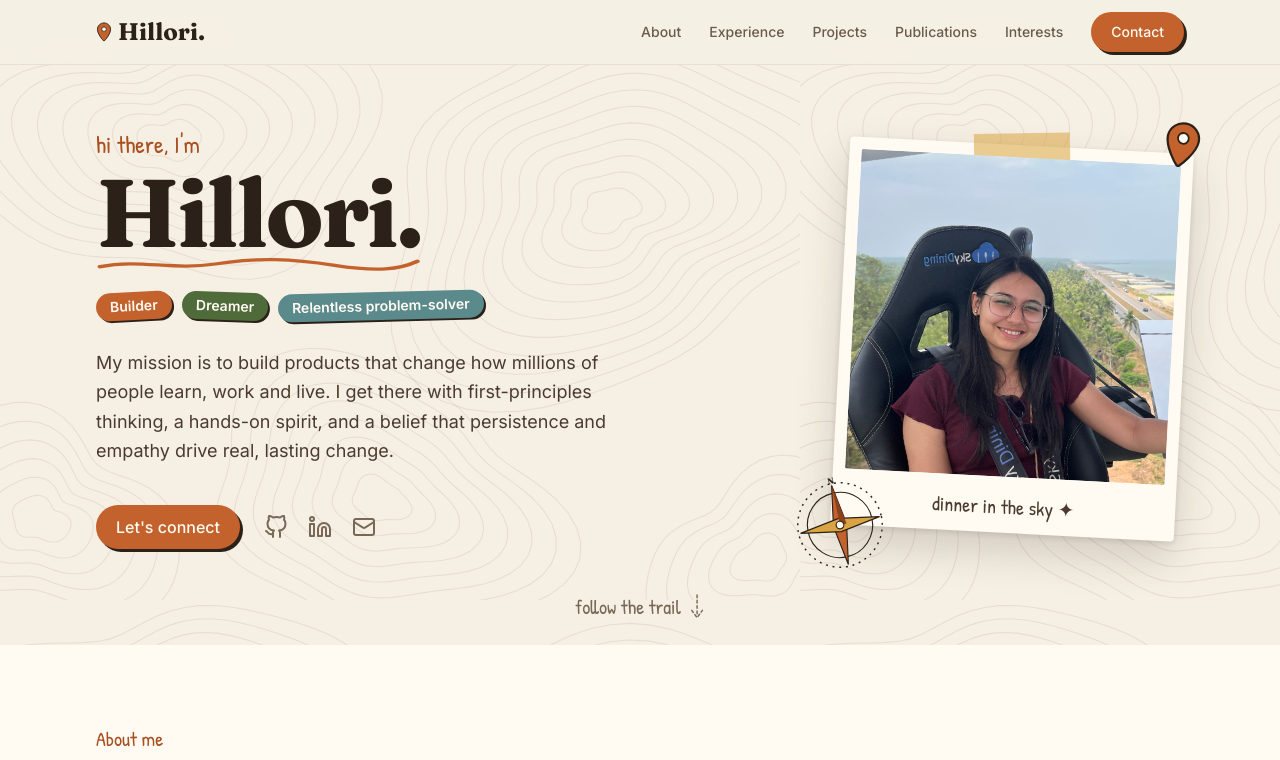
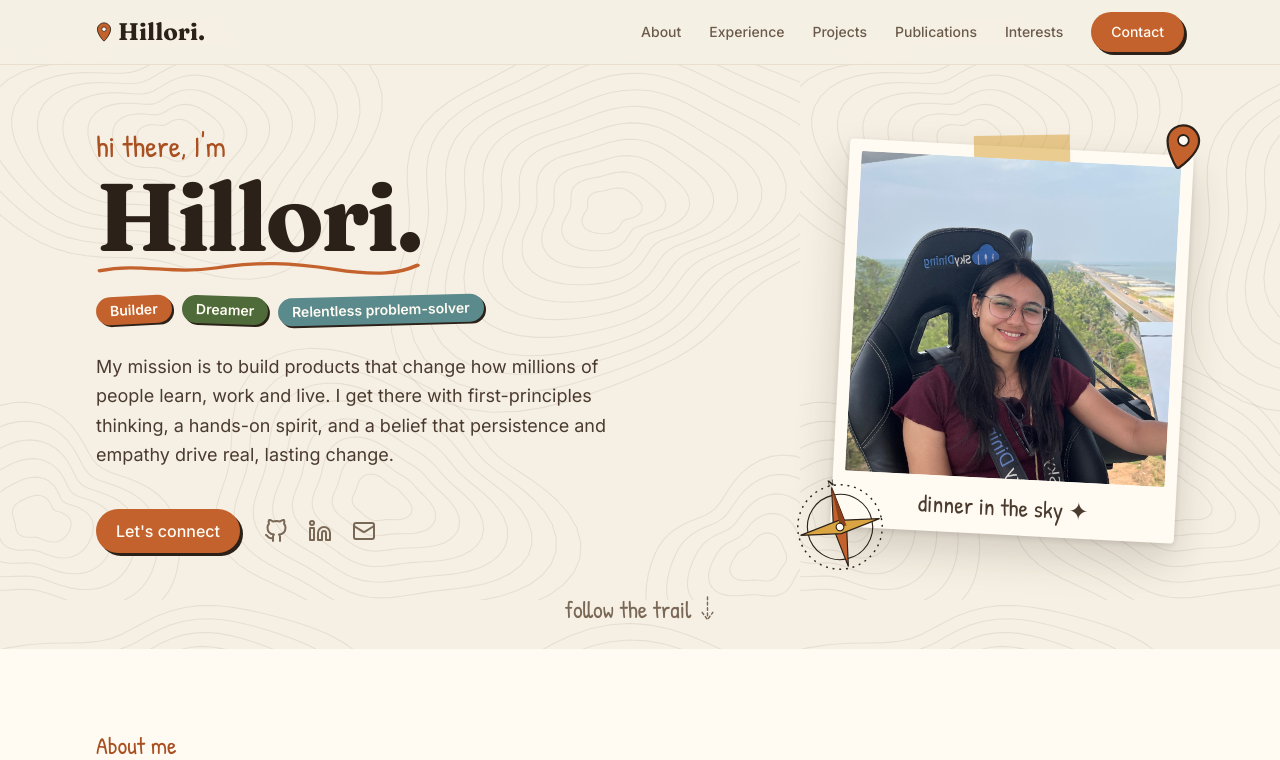
Before and after one commit to HilloriDesai/hillori-portfolio, a Next.js app: page / in a window 1280 px wide. Shown: the top 760 px of the page. Built offline with nearby package versions, Linux system fonts and the light colour scheme.

Commit message:
improve fonts

```diff
--- a/src/components/doodles.tsx
+++ b/src/components/doodles.tsx
@@ -37,7 +37,7 @@ export const Compass: React.FC<DoodleProps> = ({ className = "", color = "#2b211
     <path d="M8 50 L50 43 L92 50 L50 57 Z" fill="#d9a441" stroke={color} strokeWidth="1.2" />
     <path d="M50 8 L57 50 L50 50 Z" fill="#8c401b" />
     <circle cx="50" cy="50" r="4" fill="#fffbf3" stroke={color} strokeWidth="1.2" />
-    <text x="50" y="6" textAnchor="middle" fontSize="9" fontFamily="Fraunces, serif" fontWeight="700" fill={color}>N</text>
+    <text x="50" y="6" textAnchor="middle" fontSize="9" fontWeight="700" style={{ fontFamily: "var(--font-display)" }} fill={color}>N</text>
   </svg>
 );
 
--- a/src/components/hero.tsx
+++ b/src/components/hero.tsx
@@ -17,7 +17,7 @@ const Hero: React.FC = () => {
 
           {/* Text */}
           <div className="flex-1">
-            <p className="font-hand text-2xl text-primary-600 mb-1 animate-fade-in">
+            <p className="font-hand text-3xl text-primary-600 mb-1 animate-fade-in">
               hi there, I&apos;m
             </p>
             <h1
@@ -89,7 +89,7 @@ const Hero: React.FC = () => {
                   priority
                 />
               </div>
-              <p className="absolute bottom-3 left-0 right-0 text-center font-hand text-xl text-bark whitespace-nowrap">
+              <p className="absolute bottom-3 left-0 right-0 text-center font-hand text-2xl text-bark whitespace-nowrap">
                 dinner in the sky ✦
               </p>
             </div>
@@ -102,7 +102,7 @@ const Hero: React.FC = () => {
         {/* Trail cue */}
         <a
           href="#about"
-          className="hidden md:flex items-center gap-2 absolute left-1/2 -translate-x-1/2 bottom-6 font-hand text-xl text-clay hover:text-primary-600 transition-colors"
+          className="hidden md:flex items-center gap-2 absolute left-1/2 -translate-x-1/2 bottom-6 font-hand text-2xl text-clay hover:text-primary-600 transition-colors"
         >
           follow the trail
           <svg viewBox="0 0 24 40" className="w-4 h-7" aria-hidden="true">
--- a/src/components/supernova-journey.tsx
+++ b/src/components/supernova-journey.tsx
@@ -147,7 +147,7 @@ const SupernovaJourney: React.FC = () => {
 
             <div className="pt-1.5 mb-3">
               <h4 className="text-xl font-bold leading-tight" style={{ color: "#2b2118" }}>{s.label}</h4>
-              <p className="font-hand text-lg text-clay leading-tight">{s.tagline}</p>
+              <p className="font-hand text-xl text-clay leading-tight">{s.tagline}</p>
             </div>
 
             <ImpactList items={s.items} />
--- a/src/pages/_app.tsx
+++ b/src/pages/_app.tsx
@@ -1,8 +1,25 @@
 import type { AppProps } from "next/app";
+import { Fraunces, Inter, Patrick_Hand } from "next/font/google";
 import "../styles/globals.css";
 
+// Self-hosted at build time by next/font — no request to Google on each visit.
+const fraunces = Fraunces({ subsets: ["latin"], axes: ["SOFT", "opsz"], display: "swap" });
+const inter = Inter({ subsets: ["latin"], display: "swap" });
+const patrickHand = Patrick_Hand({ subsets: ["latin"], weight: "400", display: "swap" });
+
 function MyApp({ Component, pageProps }: AppProps) {
-  return <Component {...pageProps} />;
+  return (
+    <>
+      <style jsx global>{`
+        :root {
+          --font-fraunces: ${fraunces.style.fontFamily};
+          --font-inter: ${inter.style.fontFamily};
+          --font-patrick-hand: ${patrickHand.style.fontFamily};
+        }
+      `}</style>
+      <Component {...pageProps} />
+    </>
+  );
 }
 
 export default MyApp;
--- a/src/styles/globals.css
+++ b/src/styles/globals.css
@@ -1,4 +1,3 @@
-@import url('https://fonts.googleapis.com/css2?family=Fraunces:opsz,wght,SOFT@9..144,400..800,50..100&family=Inter:wght@400;500;600;700&family=Patrick+Hand&display=swap');
 @import "tailwindcss";
 
 @theme {
@@ -40,9 +39,9 @@
   --color-slate-500: #a8957f;
   --color-slate-600: #6b5b4b;
 
-  --font-sans: "Inter", system-ui, sans-serif;
-  --font-display: "Fraunces", Georgia, serif;
-  --font-hand: "Patrick Hand", cursive;
+  --font-sans: var(--font-inter), system-ui, sans-serif;
+  --font-display: var(--font-fraunces), Georgia, serif;
+  --font-hand: var(--font-patrick-hand), cursive;
 }
 
 @layer base {
@@ -71,7 +70,7 @@
   }
   .section-eyebrow {
     font-family: var(--font-hand);
-    @apply text-xl text-primary-600 mb-1;
+    @apply text-2xl text-primary-600 mb-1;
   }
   .section-title {
     @apply text-4xl sm:text-5xl font-bold mb-8;
```
